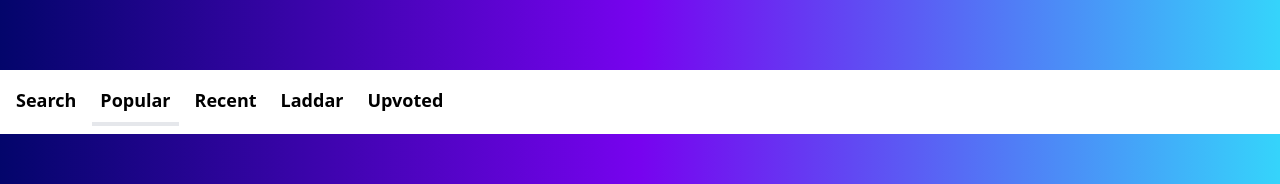
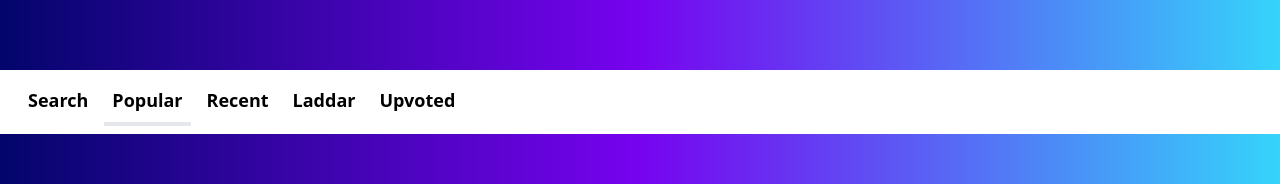
Before and after one commit to CodexpathCommunity/QuickStack, a Next.js app: page / in a window 1280 px wide. Shown: the part 545-729 px from the top of the page. Built offline with nearby package versions, Linux system fonts and the light colour scheme.

Commit message:
added the sticky search functionality

```diff
--- a/components/Contents/Index.js
+++ b/components/Contents/Index.js
@@ -1,19 +1,8 @@
 import { useState } from "react";
 import Link from "./Link";
-import { MicrophoneIcon, SearchIcon, XIcon } from "@heroicons/react/solid";
-import { useRef } from "react";
-import { useRouter } from "next/router";
+import SearchBar from "./SearchBar";
 
 function Contents() {
-  const router = useRouter();
-  const searchInputRef = useRef(null);
-
-  const search = (e) => {
-    e.preventDefault();
-    const term = searchInputRef.current.value;
-    if (!term) return;
-    router.push(`/search?term=${term}`);
-  };
   const [lineState, setLineState] = useState({
     search: false,
     popular: true,
@@ -101,8 +90,12 @@ function Contents() {
   ];
 
   return (
-    <div className="flex flex-col w-full max-w-screen-xl m-auto ">
-      <div className="flex flex-col sm:flex-row sm:items-center justify-between p-2">
+    <div
+      className="
+       flex flex-col items-start px-5 py-2 z-50 bg-white
+        sm:items-center sticky sm:flex-row
+        top-14 w-full "
+    >
       <div className="flex items-center space-x-2 ">
         {linkData.map(({ state, name, value }) => (
           <Link
@@ -113,32 +106,7 @@ function Contents() {
           />
         ))}
       </div>
-        {lineState.search && (
-          <form
-            className="
-        flex flex-grow border px-6 py-2
-         sm:m-auto border-gray-200 rounded-full shadow-lg max-w-3xl items-center mt-2"
-          >
-            <input
-              type="text"
-              ref={searchInputRef}
-              className="flex-grow w-full focus:outline-none"
-              defaultValue={router.query.term}
-            />
-            <XIcon
-              className="h-7 sm:mr-3 text-gray-500 cursor-pointer transition duration-100 transform hover:scale-125"
-              onClick={() => (searchInputRef.current.value = "")}
-            />
-            <MicrophoneIcon className="mr-3 h-6 hidden sm:inline-flex text-blue-500 border-l-2 pl-4 border-gray-300" />
-            <SearchIcon
-              className="h-6 hidden sm:inline-flex text-blue-500 cursor-pointer"
-              onClick={search}
-            />
-
-            <button hidden type="submit" onClick={search}></button>
-          </form>
-        )}
-      </div>
+      {lineState.search && <SearchBar />}
     </div>
   );
 }
--- /dev/null
+++ b/components/Contents/SearchBar.js
@@ -0,0 +1,42 @@
+import { MicrophoneIcon, SearchIcon, XIcon } from "@heroicons/react/solid";
+import { useRef } from "react";
+import { useRouter } from "next/router";
+
+function SearchBar() {
+  const router = useRouter();
+  const searchInputRef = useRef(null);
+
+  const search = (e) => {
+    e.preventDefault();
+    const term = searchInputRef.current.value;
+    if (!term) return;
+    router.push(`/search?term=${term}`);
+  };
+  return (
+    <form
+      className="
+        flex flex-grow border px-6 py-2
+         sm:m-auto border-gray-200 rounded-full shadow-lg max-w-3xl items-center mt-2"
+    >
+      <input
+        type="text"
+        ref={searchInputRef}
+        className="flex-grow w-full focus:outline-none"
+        defaultValue={router.query.term}
+      />
+      <XIcon
+        className="h-7 sm:mr-3 text-gray-500 cursor-pointer transition duration-100 transform hover:scale-125"
+        onClick={() => (searchInputRef.current.value = "")}
+      />
+      <MicrophoneIcon className="mr-3 h-6 text-blue-500 border-l-2 pl-4 border-gray-300" />
+      <SearchIcon
+        className="h-6  text-blue-500 cursor-pointer"
+        onClick={search}
+      />
+
+      <button hidden type="submit" onClick={search}></button>
+    </form>
+  );
+}
+
+export default SearchBar;
--- a/pages/index.js
+++ b/pages/index.js
@@ -17,7 +17,7 @@ export default function Home() {
     "Pricing",
   ];
   return (
-    <div className="">
+    <div className="relative">
       <Head>
         <title>QuiskStack</title>
         <link rel="icon" href="/images/logos.png" />
@@ -28,6 +28,7 @@ export default function Home() {
       <Hero />
       <Contents />
       <Hero />
+      <Hero />
     </div>
   );
 }
```
Lines whose indentation alone changed are shown as unchanged.
